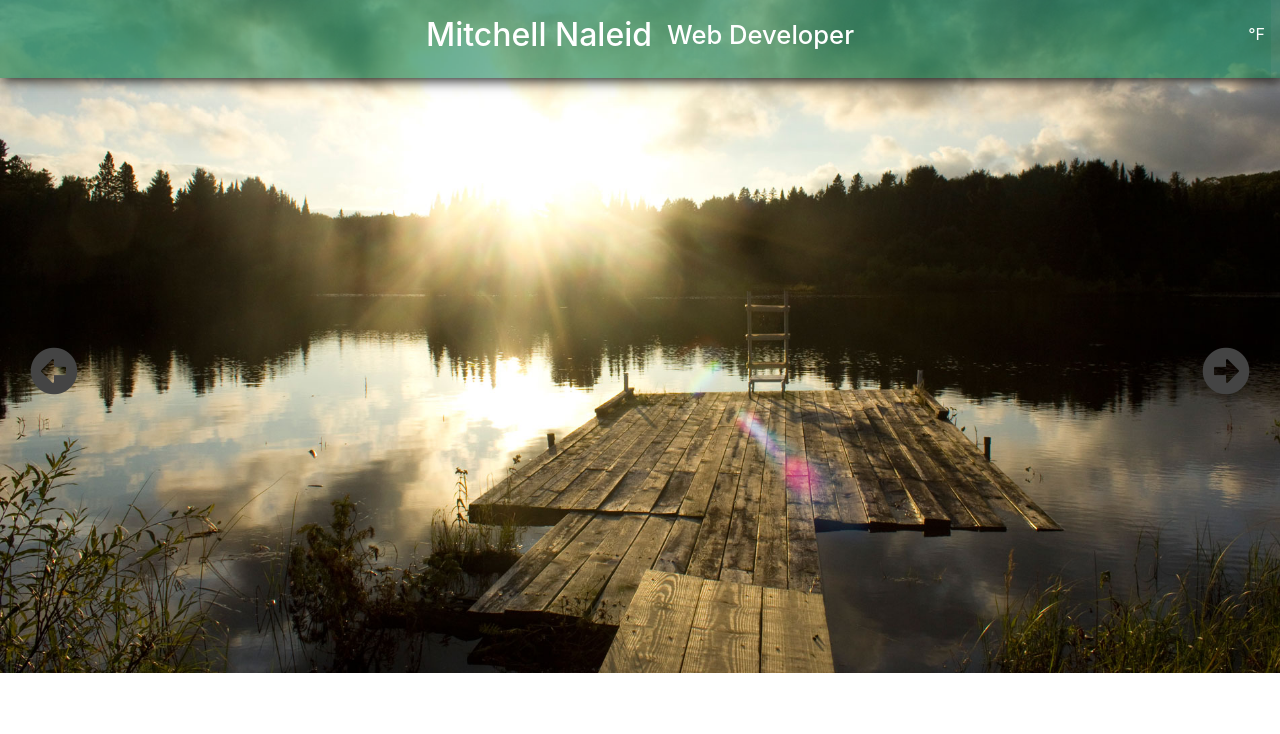
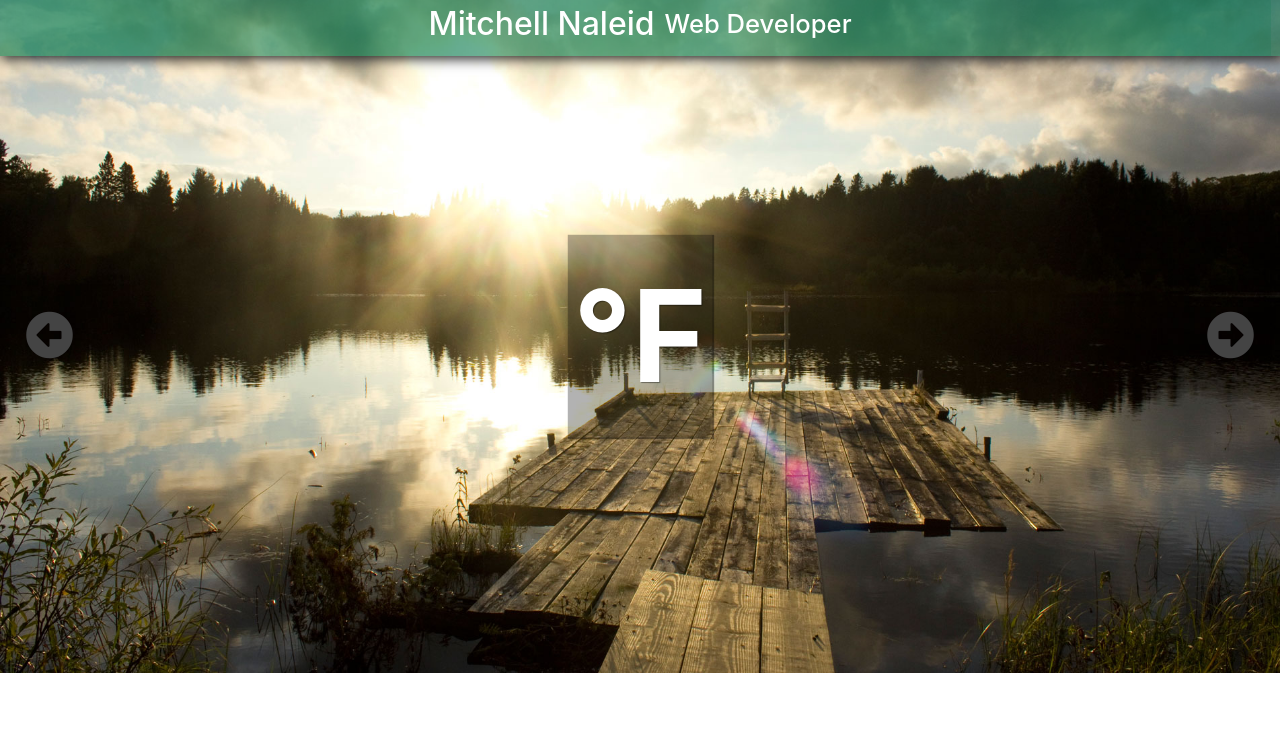
Before and after one commit to mitchelln11/portfolio-repo, a React (Create React App) app in the folder mitch-portfolio/: page / in a window 1280 px wide. Shown: the top 734 px of the page. Built offline with nearby package versions, Linux system fonts and the light colour scheme; no server answers.

Commit message:
moved temperature to middle of carousel

```diff
--- a/mitch-portfolio/src/components/Carousel.js
+++ b/mitch-portfolio/src/components/Carousel.js
@@ -1,4 +1,5 @@
 import React, { useState } from 'react';
+import LocalWeather from './LocalWeather';
 
 const Carousel = () => {
 
@@ -39,8 +40,10 @@ const Carousel = () => {
                 <div id="slider">
                     <div className="slide">
                         <img src={currentSlide.source} alt={currentSlide.title} title={currentSlide.title} className="slider-img" />
+
                         <div className="arrows">
                             <div id="arrow-left" onClick={arrowLeftClick}><i className="fas fa-arrow-alt-circle-left"></i></div>
+                            <LocalWeather />
                             <div id="arrow-right" onClick={arrowRightClick}><i className="fas fa-arrow-alt-circle-right"></i></div>
                         </div>
                     </div>
--- a/mitch-portfolio/src/components/Header.js
+++ b/mitch-portfolio/src/components/Header.js
@@ -1,11 +1,9 @@
 import React from 'react';
-import LocalWeather from './LocalWeather';
 
 const headerBlock = () => {
     return (
         <div className="header-overlay">
             <h1>Mitchell Naleid</h1><h2>Web Developer</h2>
-            <LocalWeather />
         </div>
     )
 }
--- a/mitch-portfolio/src/components/LocalWeather.js
+++ b/mitch-portfolio/src/components/LocalWeather.js
@@ -1,10 +1,10 @@
 import React, { useState, useEffect } from 'react';
 import axios from 'axios';
-//require('dotenv').config;
 //import {KelvinConvert} from './MathConversions';
 
 const LocalWeather = () => {
     const [openWeather, setWeather] = useState({});
+    //const [temperature, setTemperature] = useState([]);
 
     useEffect(() => {
         axiosGet();
@@ -17,13 +17,9 @@ const LocalWeather = () => {
 
     return (
         <ul id="weather-container">
-            <li>
-                <ul>
-                {/* Have to use the following for nested objects for some reason. */}
-                    <li>{openWeather.main && openWeather.main.temp}&deg;F</li>
-                    <li>{openWeather.weather && openWeather.weather[0].main}</li>
-                </ul>
-            </li>
+            {/* Have to use the following for nested objects for some reason. */}
+            <li>{openWeather.main && openWeather.main.temp}&deg;F</li>
+            <li>{openWeather.weather && openWeather.weather[0].main}</li>
             <li>{openWeather.name}</li>
         </ul>
     );
--- a/mitch-portfolio/src/index.css
+++ b/mitch-portfolio/src/index.css
@@ -36,7 +36,7 @@ h3 { font-size: 1.4rem; }
 }
 
 .header-overlay {
-  padding: 1em;
+  padding: 0.3em;
   background: #4D9678;
   box-shadow: 0 0 600px 5px #007546 inset, 2px 2px 12px 1px #262626;
   color:#fff;
@@ -48,21 +48,33 @@ h3 { font-size: 1.4rem; }
 
 ul#weather-container {
   list-style-type:none;
-  right: 0;
-  padding: 6px 15px 0 0;
+  color:#fff;
+  padding: 5px;
+  background: rgba(0,0,0,0.3);
+  margin:0;
+  font-size:1.4rem;
+  box-shadow: 1px 1px 1px 1px rgba(0,0,0,0.4);
+  text-align: center;
 }
 
 ul#weather-container li ul {
-  list-style-type:none;
+  list-style-type: none;
   padding: 0;
+  text-align: center;
   display: flex;
-  flex-direction: row;
   align-items: center;
+  flex-direction: column;
   justify-content: center;
 }
 
-ul#weather-container li ul li {
-  padding-right:10px;
+ul#weather-container li:first-of-type {
+  font-size: 3.10rem;
+  font-weight: 700;
+  text-shadow: 1px 1px 1px rgba(0,0,0,0.4);
+}
+
+ul#weather-container li:nth-child(2n) {
+  font-size: 2rem;
 }
 
 #carousel-block {
@@ -89,15 +101,16 @@ ul#weather-container li ul li {
   top: 50%;
   left: 0;
   right:0;
+  transform: translateY(-50%);
 }
 
 #arrow-left {
   cursor: pointer;
-  margin-left:30px;
+  margin-left:2vw;
 }
 #arrow-right {
   cursor: pointer;
-  margin-right:30px;
+  margin-right:2vw;
 }
 
 #arrow-left:hover, #arrow-left:focus, #arrow-left:active {
@@ -207,9 +220,23 @@ ul#weather-container li ul li {
 
 
 /* ==== MEDIA QUERIES ==== */
+@media screen and ( min-width: 500px ) {
+  ul#weather-container li:first-of-type {
+    font-size: 4.50rem;
+  }
+}
+
 @media screen and ( min-width: 600px ) {
-    .header-overlay h1 {
-      margin-right: 15px;
+  ul#weather-container {
+    font-size: 2.4rem;
+  }
+
+  ul#weather-container li:first-of-type {
+    font-size: 5.50rem;
+  }
+
+  ul#weather-container li:nth-child(2n) {
+    font-size: 4rem;
   }
 
   #about-block .flex-child:first-of-type {
@@ -223,6 +250,7 @@ ul#weather-container li ul li {
 }
 
 @media screen and (min-width: 767px ){
+
   .header-overlay {
     display:flex;
     flex-direction: row;
@@ -232,19 +260,22 @@ ul#weather-container li ul li {
     background:none;
   }
 
-  ul#weather-container {
-    position: absolute;
-    list-style-type:none;
-    right: 0;
-    padding: 6px 15px 0 0;
+  .header-overlay h1 {
+    margin-right: 10px;
   }
 
-  ul#weather-container li ul {
-    justify-content: space-around;
+  ul#weather-container {
+    list-style-type:none;
   }
-  ul#weather-container li ul li {
+
+  ul#weather-container li {
     padding:0;
   }
+
+  ul#weather-container li:first-of-type {
+    font-size: 5rem;
+  }
+
 }
 
 @media screen and ( min-width: 991px ) {
@@ -268,4 +299,8 @@ ul#weather-container li ul li {
   .img-container {
     height:495px;
   }
+
+  ul#weather-container li:first-of-type {
+    font-size: 8rem;
   }
+}
```
Also changed, not shown: 1 other file (tests, documents, lock files or other folders). Lines whose indentation alone changed are shown as unchanged.
